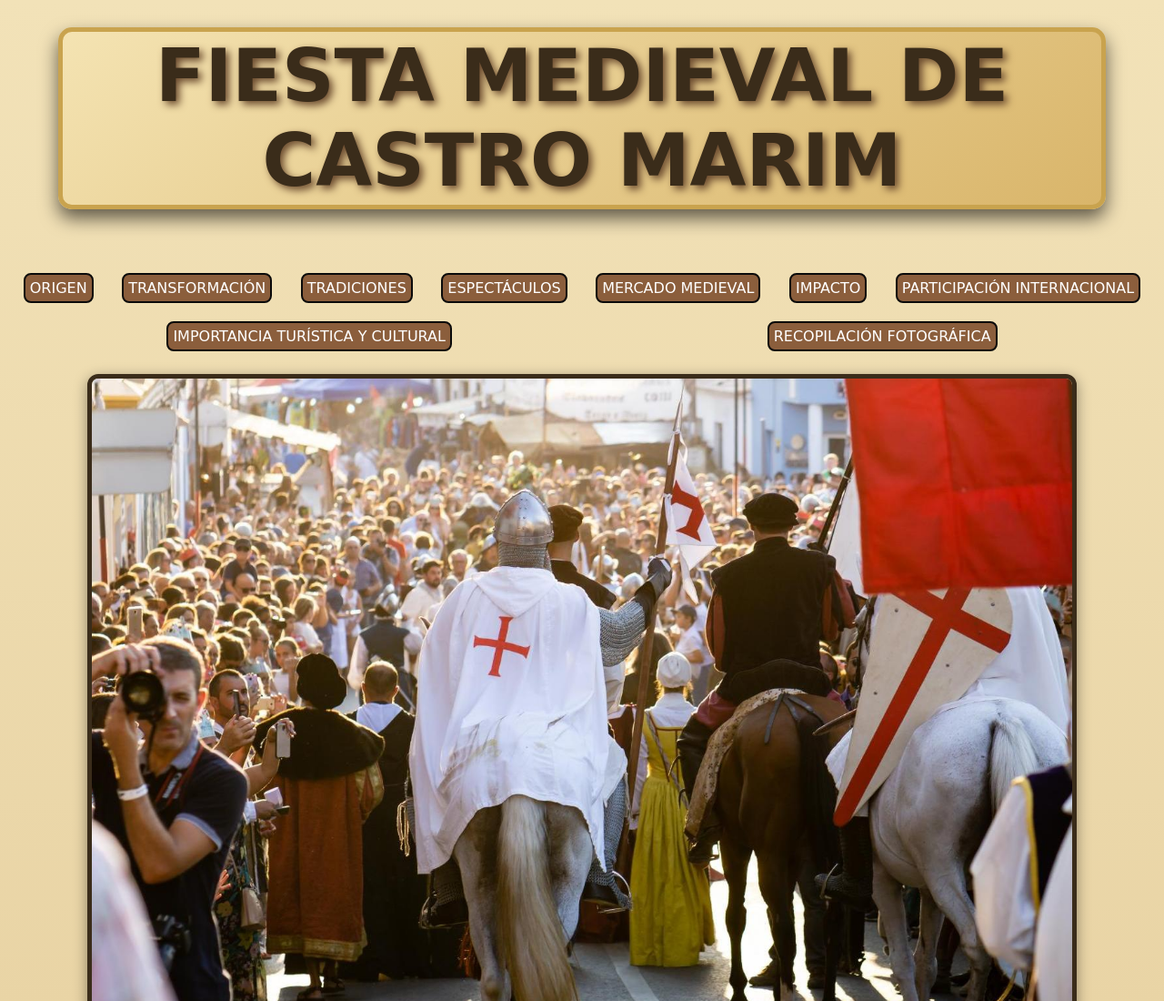
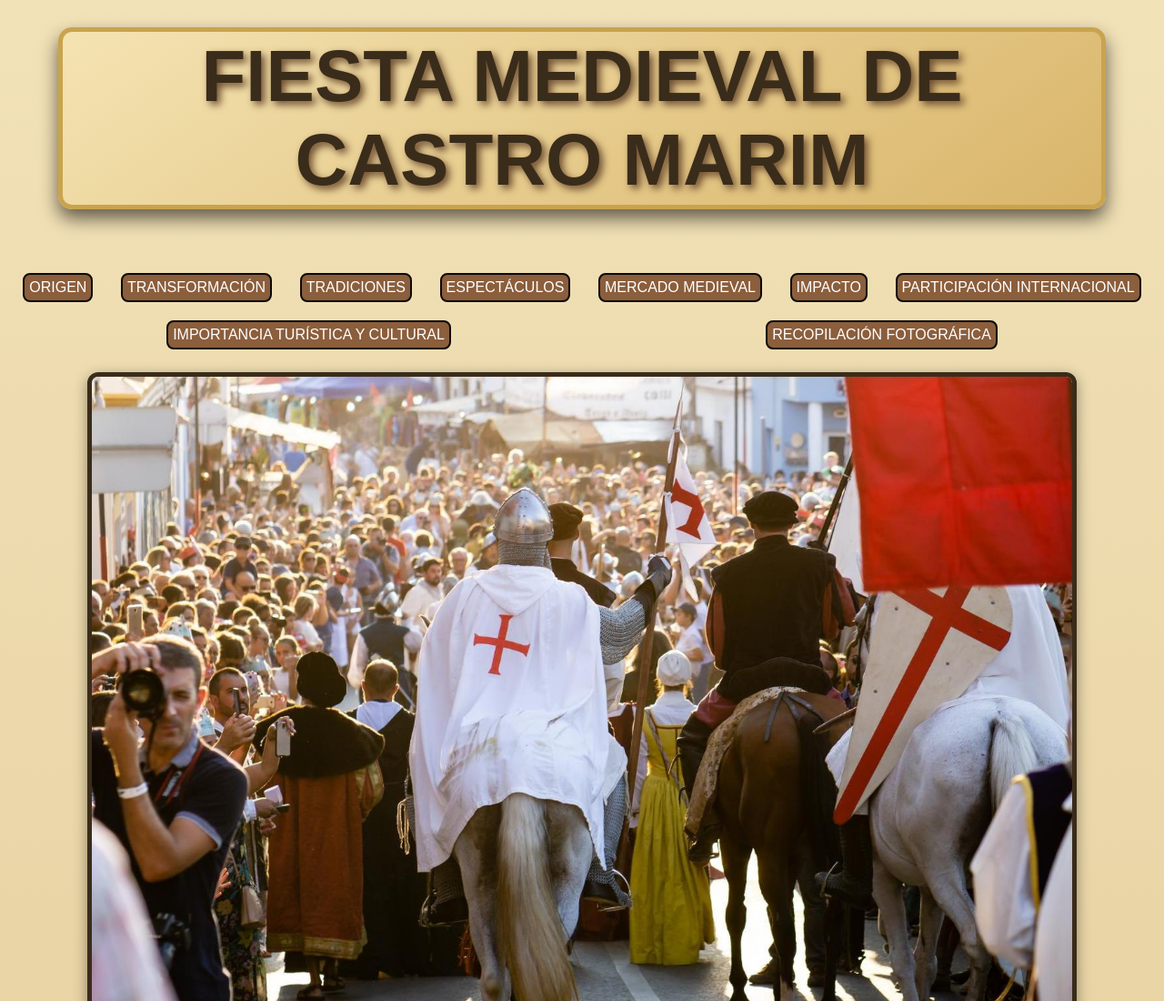
Before and after one commit to Adrian-Orvi/CastroMarimWebStatic, a plain HTML site: page index.html in a window 1280 px wide. Shown: the top 1100 px of the page at 91% size. Drawn offline with Linux system fonts and the light colour scheme.

Commit message:
Resolucion errores 4

```diff
--- a/CSS/style.css
+++ b/CSS/style.css
@@ -20,7 +20,7 @@ header {
     align-items: center;
     text-align: center;
     color: #3A2C1A;
-    font-family: 'Uncial Antiqua', cursive;
+    font-family: Arial, Helvetica, sans-serif;
     font-size: 40px;
     height: 200px;
     width: 90%;
@@ -57,7 +57,7 @@ header h1 {
 .navegacion a {
     padding: 5px;
     background: #8B5E3C;
-     font-family: 'Uncial Antiqua', cursive;
+    font-family: Arial, Helvetica, sans-serif;
     color: white;
     border-radius: 8px;
     text-decoration: none;
```
